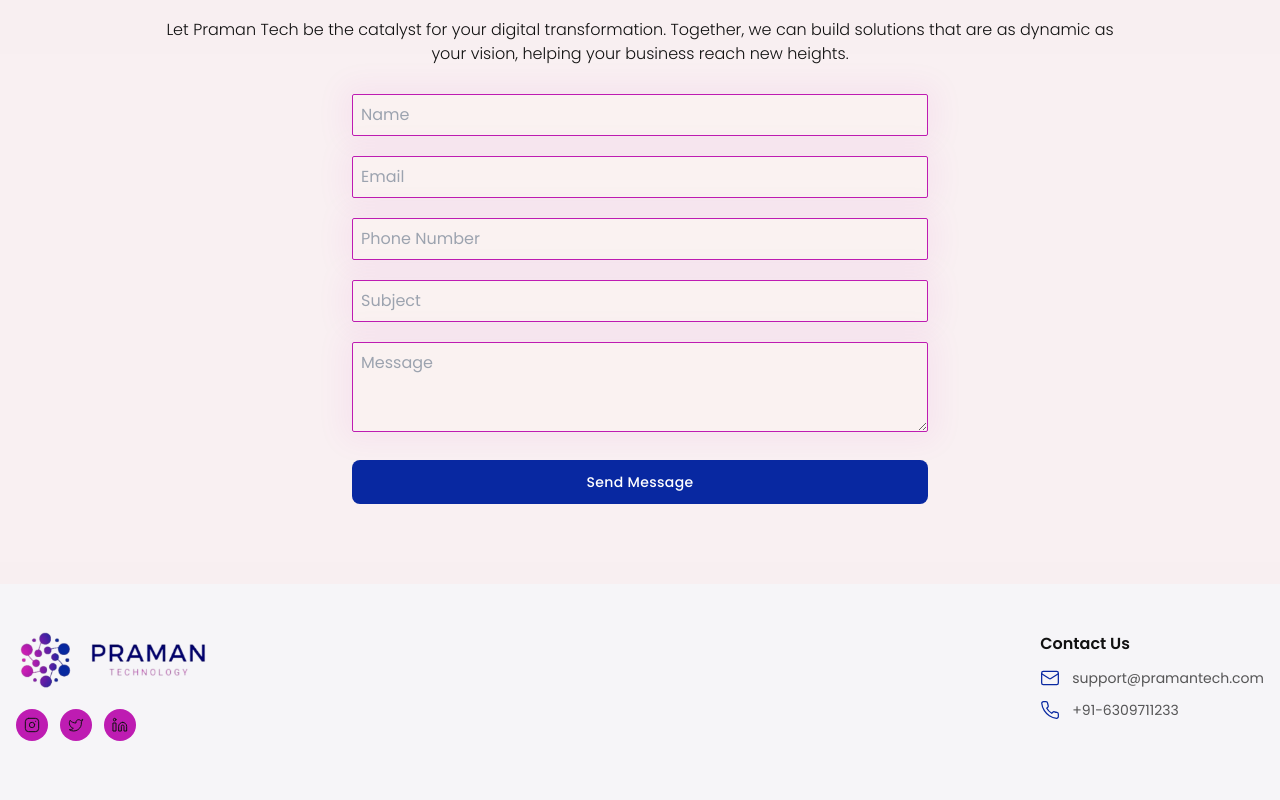
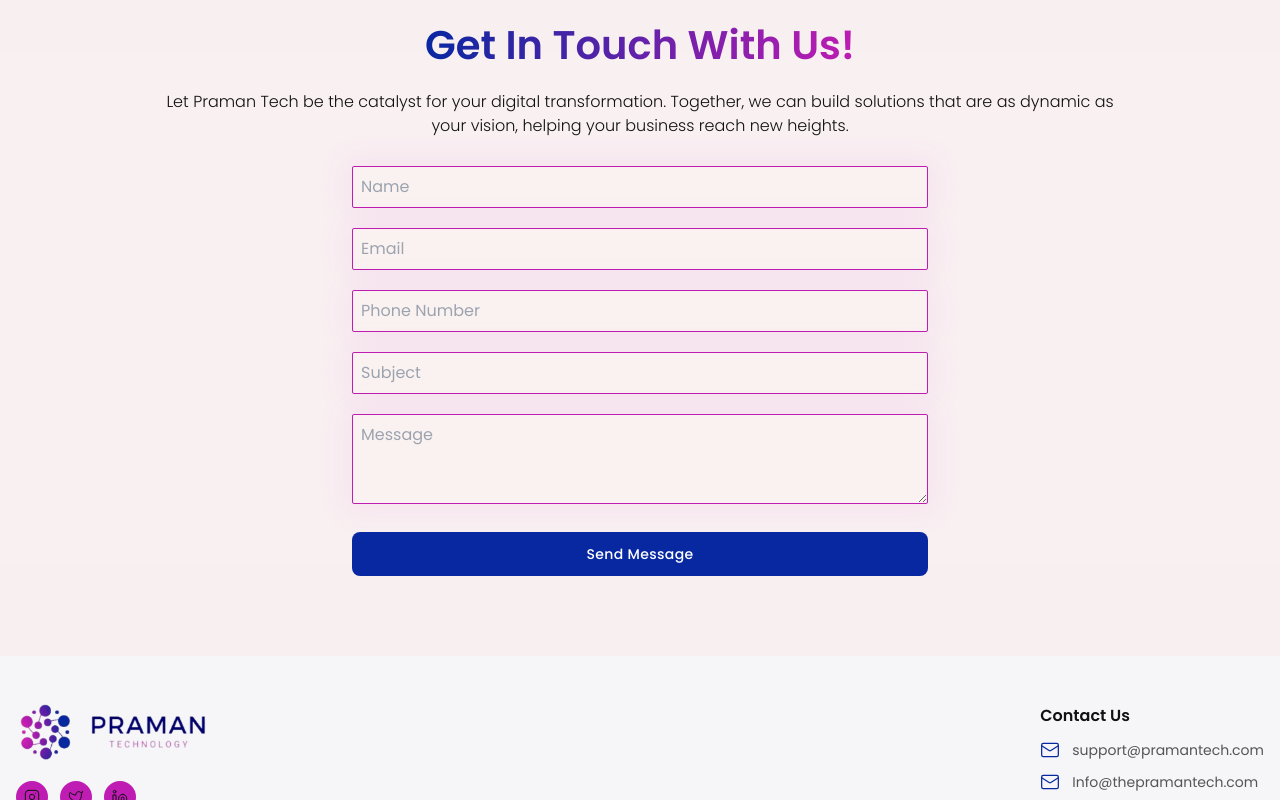
Before and after one commit to remeessalam/pramantech, a React (Create React App) app: page /web-development in a window 1280 px wide. Shown: the part 6043-6843 px from the top of the page. Built offline with nearby package versions, Linux system fonts and the light colour scheme.

Commit message:
new email added

```diff
--- a/src/components/landingPages/LandingFooter.jsx
+++ b/src/components/landingPages/LandingFooter.jsx
@@ -55,7 +55,7 @@ const LandingFooter = () => {
               />{" "}
               <span className="text-sm">{companyDetails?.address}</span>
             </li> */}
-            <li className="flex gap-3 text-primary_text/70">
+            <li className="flex flex-col gap-3 text-primary_text/70">
               <Link
                 aria-label="Contact us on email"
                 to={`mailto:${companyDetails?.email}`}
@@ -67,6 +67,18 @@ const LandingFooter = () => {
                   className="text-primary inline"
                 />{" "}
                 <span className="text-sm">{companyDetails?.email}</span>
+              </Link>
+              <Link
+                aria-label="Contact us on email"
+                to={`mailto:${companyDetails?.email2}`}
+                className="flex gap-3 text-primary_text/70 hover:text-primary transition-colors duration-200"
+              >
+                <Mail
+                  strokeWidth={1.5}
+                  size={20}
+                  className="text-primary inline"
+                />{" "}
+                <span className="text-sm">{companyDetails?.email2}</span>
               </Link>
             </li>
             <li>
--- a/src/components/website/WebsiteFooter.jsx
+++ b/src/components/website/WebsiteFooter.jsx
@@ -141,7 +141,14 @@ const WebsiteFooter = () => {
                 className="flex items-center gap-2"
               >
                 <IoMail className="h-5 w-5" />
-                growbusiness@mirakitech.com
+                {companyDetails.email}
+              </Link>
+              <Link
+                to={`mailto:${companyDetails?.email2}`}
+                className="flex items-center gap-2"
+              >
+                <IoMail className="h-5 w-5" />
+                {companyDetails.email2}
               </Link>
               <div className="flex gap-4">
                 <Link href="#" className="hover:text-white">
--- a/src/constant.js
+++ b/src/constant.js
@@ -68,6 +68,7 @@ export const companyDetails = {
   phone: "+91-6309711233",
   address: "ABC Street, City, Country",
   email: "support@pramantech.com",
+  email2: "Info@thepramantech.com",
   leademail: "pramantech96@gmail.com",
   linkedin: "",
   instagram: "",
--- a/src/pages/ContactUs.jsx
+++ b/src/pages/ContactUs.jsx
@@ -16,7 +16,7 @@ const ContactUs = () => {
       <PageBanner title="Contact Us" />
       <div className="pt-[3rem]">
         <div className="wrapper">
-          <div className="grid sm:grid-cols-2 gap-5 max-w-3xl mx-auto mb-[3rem]">
+          <div className="grid sm:grid-cols-3 gap-5 max-w-3xl mx-auto mb-[3rem]">
             {/* <div
               data-aos="fade-up"
               className="bg-primary/5 flex flex-col gap-3 text-primary items-center justify-center rounded-xl p-5"
@@ -34,6 +34,16 @@ const ContactUs = () => {
               <Mail strokeWidth={2} size={40} className="inline" />
               <span className="text-center font-medium">
                 {companyDetails?.email}
+              </span>
+            </Link>
+            <Link
+              to={`mailto:${companyDetails?.email2}`}
+              data-aos="fade-up"
+              className="bg-primary/5 flex flex-col gap-3 text-primary items-center justify-center rounded-xl p-5"
+            >
+              <Mail strokeWidth={2} size={40} className="inline" />
+              <span className="text-center font-medium">
+                {companyDetails?.email2}
               </span>
             </Link>
             <Link
--- a/src/pages/ThankYou.jsx
+++ b/src/pages/ThankYou.jsx
@@ -111,7 +111,7 @@ const ThankYou = () => {
                   />{" "}
                   <span className="text-sm">{companyDetails?.address}</span>
                 </li> */}
-                <li className="flex gap-3 text-primary_text/70">
+                <li className="flex gap-3 flex-col text-primary_text/70">
                   <Link
                     to={`mailto:${companyDetails?.email}`}
                     className="flex gap-3 text-primary_text/70 hover:text-primary transition-colors duration-200"
@@ -122,6 +122,17 @@ const ThankYou = () => {
                       className="text-primary inline"
                     />{" "}
                     <span className="text-sm">{companyDetails?.email}</span>
+                  </Link>
+                  <Link
+                    to={`mailto:${companyDetails?.email2}`}
+                    className="flex gap-3 text-primary_text/70 hover:text-primary transition-colors duration-200"
+                  >
+                    <Mail
+                      strokeWidth={1.5}
+                      size={20}
+                      className="text-primary inline"
+                    />{" "}
+                    <span className="text-sm">{companyDetails?.email2}</span>
                   </Link>
                 </li>
                 <li>
```
